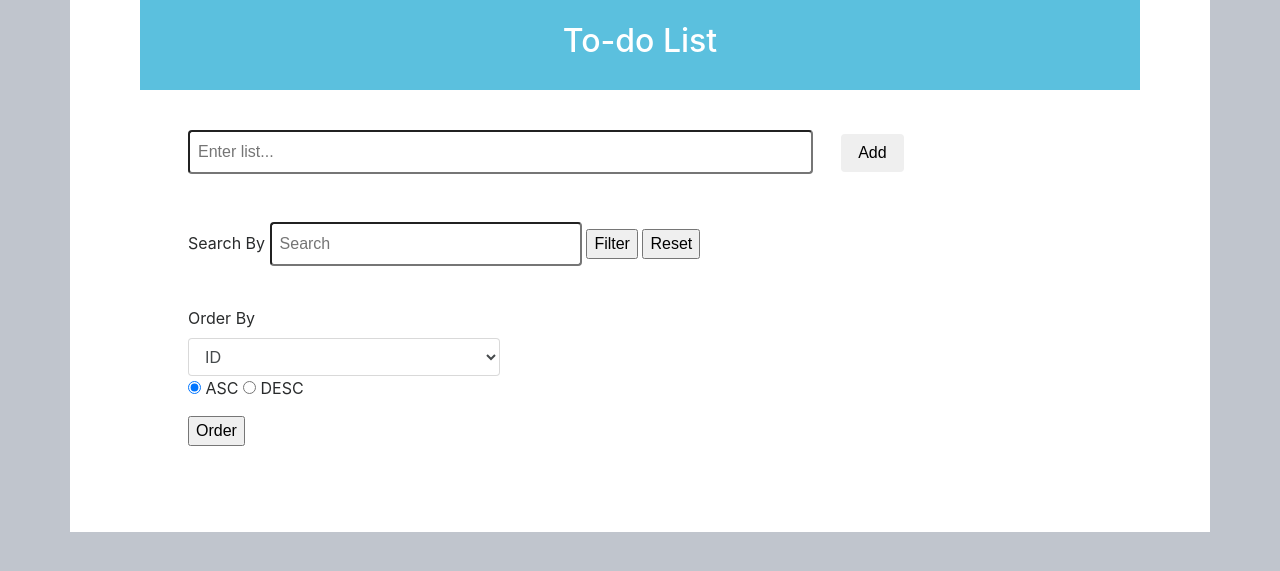
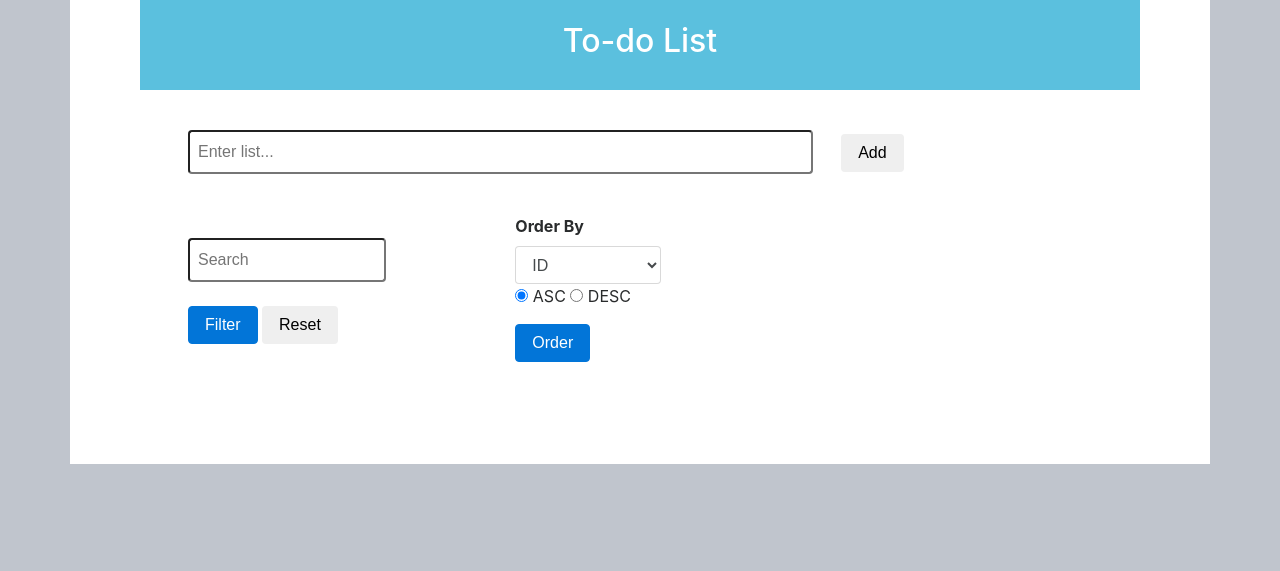
Before and after one commit to jhonix22/todo-partial, a PHP site: page / in a window 1280 px wide. Shown: the part 141-712 px from the top of the page. Run offline with PHP 8.4, Linux system fonts and the light colour scheme; data comes from the database, SQL or seed files in the repository.

Commit message:
template update

```diff
--- a/public/index.php
+++ b/public/index.php
@@ -115,48 +115,45 @@ if (!empty($_POST['order'])) {
   </header>
 
   <div class="container bg-secondary pl-5">
-
     <form id="add-list" method="POST" action="">
+      <div class="form-group">
         <input class="rounded bg-light col-8 my-4 p-2" name="description" id="new-item" autocomplete="off" placeholder="Enter list...">
         <input type="submit" class="btn btn-dark ml-4" name="add" value="Add">
-    <div>
+      </div>
+        <div style="display:flex;">
+            <div class="form-group col-md-4" style="padding-left:0px;">
+                <input type="text" placeholder="Search" name="filter_value" value="<?php echo $filter_value ;?>" class="rounded bg-light col-8 my-4 p-2"><br/>
+                <input type="submit" class="btn btn-primary" value="Filter" name="filter">
+                <input type="button" class="btn btn-default" value="Reset" name="Reset" onclick="window.location.href=''">
+            </div>
+            <div class="form-group col-md-6">
                 <div class="form-group">
-            <label for="filterby" class="label label-default">Search By</label>
-            <input type="text" placeholder="Search" name="filter_value" value="<?php echo $filter_value ;?>" class="rounded bg-light col-4 my-4 p-2">
-            <input type="submit" value="Filter" name="filter">
-            <input type="button" value="Reset" name="Reset" onclick="window.location.href=''">
-        </div>
-        <div class="form-group">
-            <label for="sort_id" class="label label-default">Order By</label>
+                    <label for="sort_id" class="label label-default"><b>Order By</b></label>
                     <select name="sort_id" id="sort_id" class="form-control col-md-4">
                         <option value="id" <?php echo $sort_id == 'id' ? "selected" : "";?>>ID</option>
                         <option value="TodoDescription" <?php echo $sort_id == 'TodoDescription' ? "selected" : "";?>>Description</option>
                     </select>
-            <div class="form-group">
                     <input type="radio" class="checkbox" value="asc" <?php echo $sort_by == "asc" ? "checked" : "";?> name="sort_by"> ASC
                     <input type="radio" class="checkbox" value="desc" <?php echo $sort_by == "desc" ? "checked" : "";?> name="sort_by"> DESC
                 </div>
-            <input type="submit" value="Order" name="order">
+                <div class="form-group">
+                    <input type="submit" value="Order" name="order" class="btn btn-primary">
+                </div>
+            </div>
         </div>
       <ol class="list-group" id="items-list">
         <?php
             foreach ($lists as $list) {
                 ?>
                     <li class="list-group-item mb-2 w-75">
-                        <input type="hidden" value="<?php echo $list['todo_id']; ?>" name="todo_<?php echo $list['todo_id']; ?>">
-                        <?php echo strip_tags(htmlentities($list['todo_description'])); ?> (<?php echo $list['completed_status'] ? "<span class='text-success'>Completed</span>": "<span class='text-warning'>Pending</span>" ;?>)
-                        <input type="button" value="Remove" onclick="removeItem(<?php echo $list['todo_id']; ?>)" class="btn btn-sm btn-danger float-right mr-2">
-                       <?php
-                            if (!$list['completed_status']) {
-                                ?>
-                                    <input type="button" value="Complete" onclick="complete(<?php echo $list['todo_id']; ?>)" class="mr-2 img-margin btn btn-sm btn-info float-right">
-                    <?php   } ?>
+                        <input type="hidden" value="<?php echo $list->getTodoId(); ?>" name="todo_<?php echo $list->getTodoId(); ?>">
+                        <?php echo strip_tags(htmlentities($list->getTodoDescription())); ?>
+                        <input type="button" value="Delete" onclick="removeItem(<?php echo $list->getTodoId(); ?>)" class="btn btn-sm btn-danger float-right mr-2">
                     </li>
                 <?php
             }
         ?>
       </ol>
-    </div>
     </form>
   </div>
   <script>
```
Lines whose indentation alone changed are shown as unchanged.
